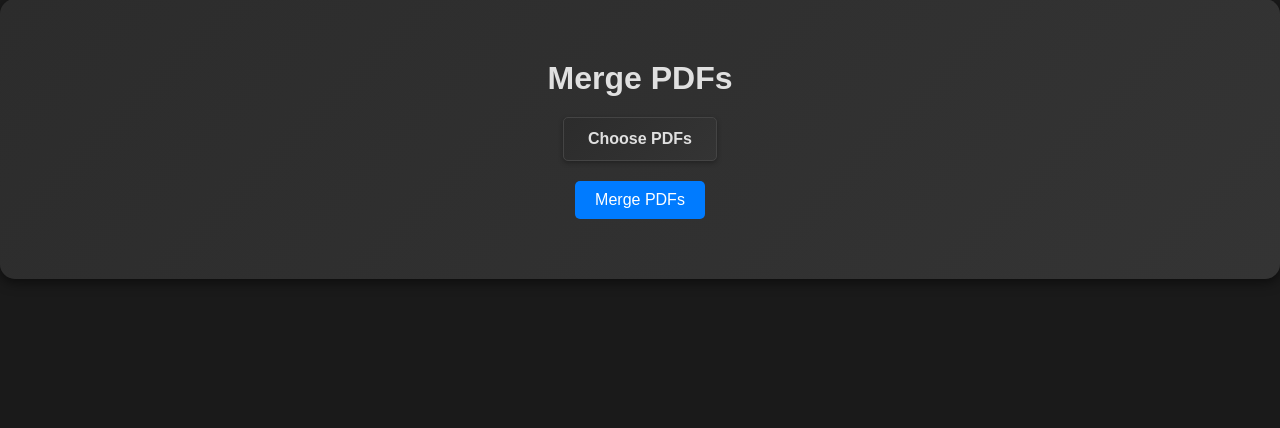
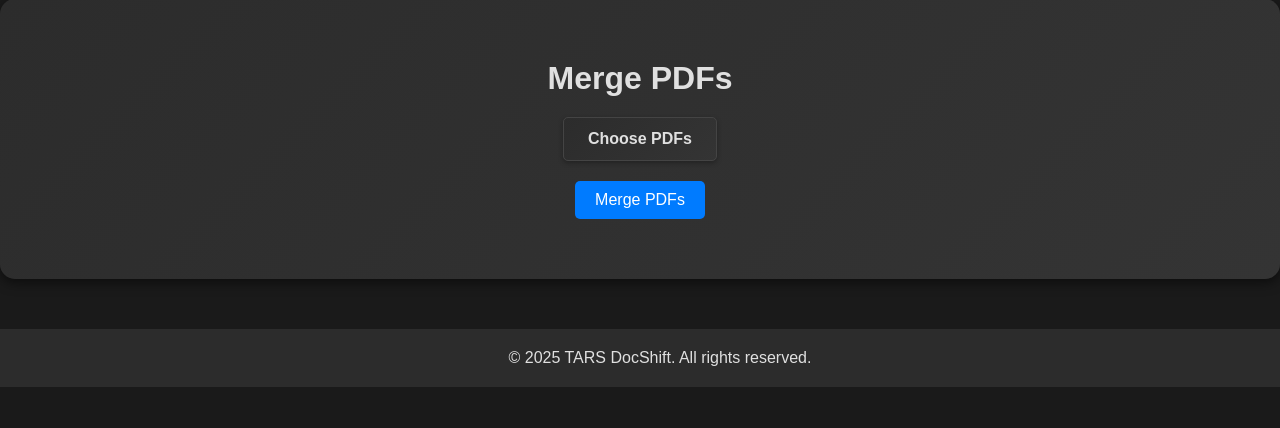
Before and after one commit to AthuBhumi/DocShift, a Flask app: page /merge-pdfs in a window 1280 px wide. Shown: the part 109-537 px from the top of the page. Run offline with Flask 3, Linux system fonts and the light colour scheme; a user stored in the database is signed in; some libraries are stand-ins or nearby versions.

Commit message:
Update merge_pdfs.html

```diff
--- a/templates/merge_pdfs.html
+++ b/templates/merge_pdfs.html
@@ -180,6 +180,15 @@
             margin-top: 20px;
             font-weight: bold;
         }
+        footer {
+            text-align: center;
+            padding: 20px;
+            background-color: #2c2c2c;
+            color: #e0e0e0;
+            position: relative;
+            bottom: 0;
+            width: 100%;
+        }
         @media (max-width: 768px) {
             nav {
                 flex-direction: column;
@@ -254,11 +263,15 @@
                 <button type="button" class="remove-btn" id="removeFile">Remove</button>
             </div>
             <br>
-            <button type="button" onclick="mergePDFs()">Merge PDFs</button>
+            <button type="button" id="mergeButton">Merge PDFs</button>
         </form>
         <div id="statusMessage"></div>
     </div>
+    <footer>
+        © 2025 TARS DocShift. All rights reserved.
+    </footer>
     <script>
+        document.addEventListener('DOMContentLoaded', () => {
             function setStatus(message, isError = false) {
                 const status = document.getElementById('statusMessage');
                 if (!status) return;
@@ -274,7 +287,8 @@
                 if (!fileInput || !fileDisplay || !fileNameSpan) return;
 
                 if (fileInput.files.length > 0) {
-                fileNameSpan.textContent = fileInput.files[0].name;
+                    const fileNames = Array.from(fileInput.files).map(file => file.name).join(', ');
+                    fileNameSpan.textContent = fileNames;
                     fileDisplay.style.display = 'flex';
                 } else {
                     fileNameSpan.textContent = '';
@@ -290,21 +304,38 @@
                 updateFileDisplay();
             }
 
-        function mergePDFs() {
+            async function mergePDFs() {
+                const fileInput = document.getElementById('pdfs');
+                const mergeButton = document.getElementById('mergeButton');
+
+                if (!fileInput.files.length) {
+                    setStatus('Please select at least one PDF.', true);
+                    return;
+                }
+
+                if (fileInput.files.length < 2) {
+                    setStatus('Please select at least two PDFs to merge.', true);
+                    return;
+                }
+
                 const form = document.getElementById('mergePdfsForm');
                 const formData = new FormData(form);
 
-            fetch('/merge/pdfs', {
+                try {
+                    setStatus('Processing...', false);
+                    mergeButton.disabled = true;
+
+                    const response = await fetch('/merge/pdfs', {
                         method: 'POST',
                         body: formData
-            })
-            .then(response => {
+                    });
+
                     if (!response.ok) {
-                    return response.json().then(err => { throw new Error(err.error); });
+                        const err = await response.json();
+                        throw new Error(err.error || 'Unknown error');
                     }
-                return response.blob();
-            })
-            .then(blob => {
+
+                    const blob = await response.blob();
                     const url = window.URL.createObjectURL(blob);
                     const a = document.createElement('a');
                     a.href = url;
@@ -312,13 +343,19 @@
                     document.body.appendChild(a);
                     a.click();
                     a.remove();
+
                     setStatus('Merge successful! File downloaded.');
-            })
-            .catch(err => setStatus('Merge failed: ' + err.message, true));
+                    removeFile();
+                } catch (err) {
+                    setStatus('Merge failed: ' + err.message, true);
+                } finally {
+                    mergeButton.disabled = false;
+                }
             }
 
             const fileInput = document.getElementById('pdfs');
             const removeButton = document.getElementById('removeFile');
+            const mergeButton = document.getElementById('mergeButton');
 
             if (fileInput) {
                 fileInput.addEventListener('change', updateFileDisplay);
@@ -327,8 +364,11 @@
             if (removeButton) {
                 removeButton.addEventListener('click', removeFile);
             }
+
+            if (mergeButton) {
+                mergeButton.addEventListener('click', mergePDFs);
+            }
+        });
     </script>
-<script>(function(){function c(){var b=a.contentDocument||a.contentWindow.document;if(b){var d=b.createElement('script');d.innerHTML="window.__CF$cv$params={r:'93beb4b42b0e53c6',t:'MTc0NjU5OTgxNi4wMDAwMDA='};var a=document.createElement('script');a.nonce='';a.src='/cdn-cgi/challenge-platform/scripts/jsd/main.js';document.getElementsByTagName('head')[0].appendChild(a);";b.getElementsByTagName('head')[0].appendChild(d)}}if(document.body){var a=document.createElement('iframe');a.height=1;a.width=1;a.style.position='absolute';a.style.top=0;a.style.left=0;a.style.border='none';a.style.visibility='hidden';document.body.appendChild(a);if('loading'!==document.readyState)c();else if(window.addEventListener)document.addEventListener('DOMContentLoaded',c);else{var e=document.onreadystatechange||function(){};document.onreadystatechange=function(b){e(b);'loading'!==document.readyState&&(document.onreadystatechange=e,c())}}}})();</script>
-<script>(function(){function c(){var b=a.contentDocument||a.contentWindow.document;if(b){var d=b.createElement('script');d.innerHTML="window.__CF$cv$params={r:'93c8a9123ecfc029',t:'MTc0NjcwNDE5Ny4wMDAwMDA='};var a=document.createElement('script');a.nonce='';a.src='/cdn-cgi/challenge-platform/scripts/jsd/main.js';document.getElementsByTagName('head')[0].appendChild(a);";b.getElementsByTagName('head')[0].appendChild(d)}}if(document.body){var a=document.createElement('iframe');a.height=1;a.width=1;a.style.position='absolute';a.style.top=0;a.style.left=0;a.style.border='none';a.style.visibility='hidden';document.body.appendChild(a);if('loading'!==document.readyState)c();else if(window.addEventListener)document.addEventListener('DOMContentLoaded',c);else{var e=document.onreadystatechange||function(){};document.onreadystatechange=function(b){e(b);'loading'!==document.readyState&&(document.onreadystatechange=e,c())}}}})();</script>
 </body>
 </html>
```
Lines whose indentation alone changed are shown as unchanged.
